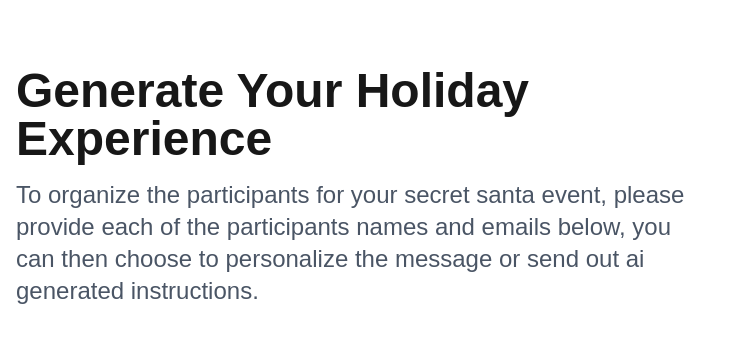
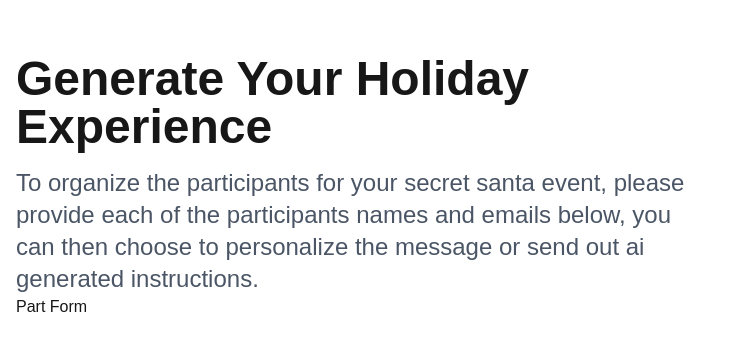
Before and after one commit to colecantu904/santa-gen, a Next.js app: page /generator in a window 1280 px wide. Shown: the part 213-564 px from the top of the page, without its empty margins (0-731 px from the left). Built offline with nearby package versions, Linux system fonts and the light colour scheme.

Commit message:
some more front work

```diff
--- a/src/app/generator/page.tsx
+++ b/src/app/generator/page.tsx
@@ -1,3 +1,5 @@
+import PartForm from "@/components/PartForm";
+
 export default function GeneratorPage() {
   return (
     <div className="min-h-screen flex flex-col mx-auto container justify-center px-4">
@@ -12,6 +14,7 @@ export default function GeneratorPage() {
           instructions.
         </p>
       </div>
+      <PartForm />
     </div>
   );
 }
```
